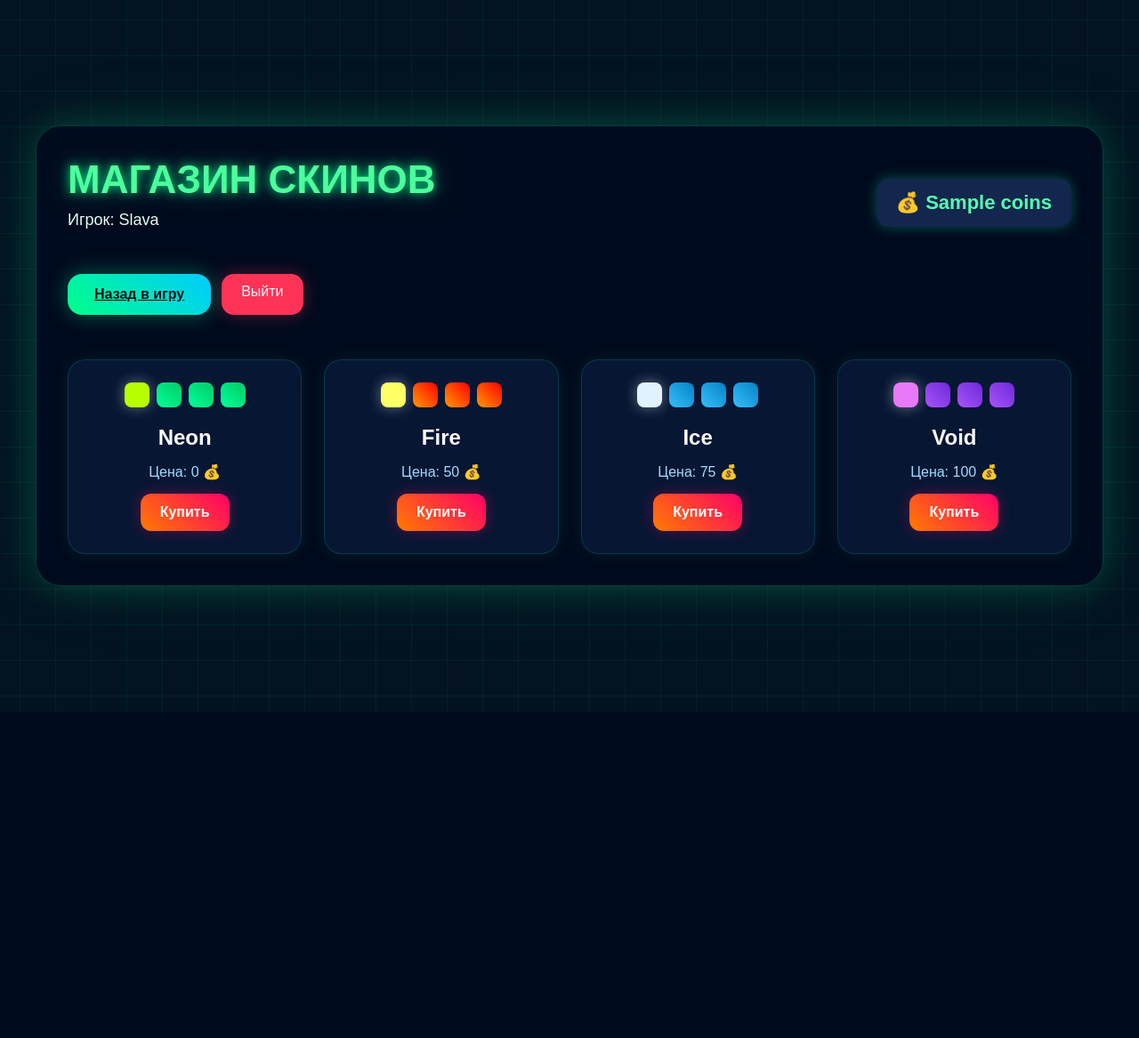
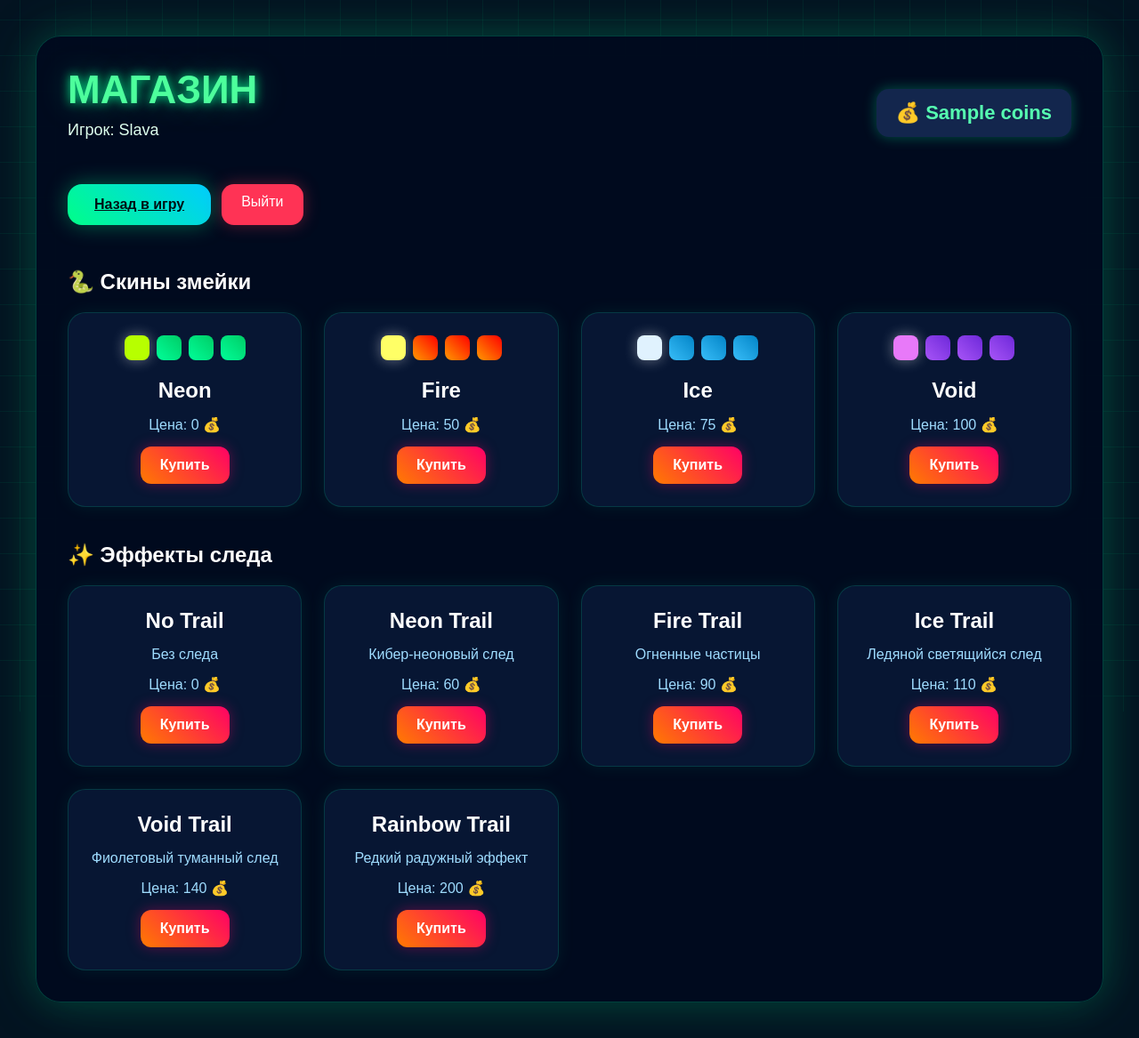
Before and after one commit to VycheslavPI/snake-game-diploma, a Flask app: page /shop in a window 1280 px wide. Shown: the whole page at 89% size. Before the commit the page ends 800 px from the top, so only its background shows below. Run offline with Flask 3, Linux system fonts and the light colour scheme; a user stored in the database is signed in; a database or web service that is not in the repository returns one stand-in record (values such as "Sample title"); some libraries are stand-ins or nearby versions.

Commit message:
add trail shop system

```diff
--- a/app.py
+++ b/app.py
@@ -8,6 +8,7 @@
 app.secret_key = "secret123"
 
 DATABASE_URL = os.environ.get("DATABASE_URL")
+
 
 SKINS = {
     "neon": {
@@ -41,6 +42,52 @@
 }
 
 
+TRAILS = {
+    "none": {
+        "name": "No Trail",
+        "price": 0,
+        "color1": "rgba(0,0,0,0)",
+        "color2": "rgba(0,0,0,0)",
+        "description": "Без следа"
+    },
+    "neon": {
+        "name": "Neon Trail",
+        "price": 60,
+        "color1": "#00ffcc",
+        "color2": "#00ccff",
+        "description": "Кибер-неоновый след"
+    },
+    "fire": {
+        "name": "Fire Trail",
+        "price": 90,
+        "color1": "#ff9900",
+        "color2": "#ff0033",
+        "description": "Огненные частицы"
+    },
+    "ice": {
+        "name": "Ice Trail",
+        "price": 110,
+        "color1": "#bae6fd",
+        "color2": "#38bdf8",
+        "description": "Ледяной светящийся след"
+    },
+    "void": {
+        "name": "Void Trail",
+        "price": 140,
+        "color1": "#c084fc",
+        "color2": "#7c3aed",
+        "description": "Фиолетовый туманный след"
+    },
+    "rainbow": {
+        "name": "Rainbow Trail",
+        "price": 200,
+        "color1": "#ff00cc",
+        "color2": "#00ffff",
+        "description": "Редкий радужный эффект"
+    }
+}
+
+
 def get_db_connection():
     return psycopg2.connect(
         DATABASE_URL,
@@ -61,9 +108,28 @@
             best_score INTEGER DEFAULT 0,
             coins INTEGER DEFAULT 0,
             selected_skin TEXT DEFAULT 'neon',
-            owned_skins TEXT DEFAULT 'neon'
+            owned_skins TEXT DEFAULT 'neon',
+            selected_trail TEXT DEFAULT 'none',
+            owned_trails TEXT DEFAULT 'none'
         )
     """)
+
+    extra_columns = {
+        "score": "INTEGER DEFAULT 0",
+        "best_score": "INTEGER DEFAULT 0",
+        "coins": "INTEGER DEFAULT 0",
+        "selected_skin": "TEXT DEFAULT 'neon'",
+        "owned_skins": "TEXT DEFAULT 'neon'",
+        "selected_trail": "TEXT DEFAULT 'none'",
+        "owned_trails": "TEXT DEFAULT 'none'"
+    }
+
+    for column_name, column_type in extra_columns.items():
+        try:
+            cursor.execute(f"ALTER TABLE users ADD COLUMN {column_name} {column_type}")
+            connection.commit()
+        except psycopg2.errors.DuplicateColumn:
+            connection.rollback()
 
     connection.commit()
     cursor.close()
@@ -115,8 +181,8 @@
         try:
             cursor.execute("""
                 INSERT INTO users
-                (username, password, score, best_score, coins, selected_skin, owned_skins)
-                VALUES (%s, %s, 0, 0, 0, 'neon', 'neon')
+                (username, password, score, best_score, coins, selected_skin, owned_skins, selected_trail, owned_trails)
+                VALUES (%s, %s, 0, 0, 0, 'neon', 'neon', 'none', 'none')
             """, (username, hashed_password))
 
             connection.commit()
@@ -146,7 +212,11 @@
     cursor = connection.cursor()
 
     cursor.execute(
-        "SELECT best_score, coins, selected_skin FROM users WHERE username = %s",
+        """
+        SELECT best_score, coins, selected_skin, selected_trail
+        FROM users
+        WHERE username = %s
+        """,
         (username,)
     )
 
@@ -171,6 +241,7 @@
     connection.close()
 
     skin_data = SKINS.get(user["selected_skin"], SKINS["neon"])
+    trail_data = TRAILS.get(user["selected_trail"], TRAILS["none"])
 
     return render_template(
         "game.html",
@@ -178,7 +249,8 @@
         best_score=user["best_score"],
         coins=user["coins"],
         leaders=leaders,
-        skin_data=skin_data
+        skin_data=skin_data,
+        trail_data=trail_data
     )
 
 
@@ -239,7 +311,11 @@
     cursor = connection.cursor()
 
     cursor.execute(
-        "SELECT coins, selected_skin, owned_skins FROM users WHERE username = %s",
+        """
+        SELECT coins, selected_skin, owned_skins, selected_trail, owned_trails
+        FROM users
+        WHERE username = %s
+        """,
         (username,)
     )
 
@@ -252,14 +328,18 @@
         return redirect("/")
 
     owned_skins = user["owned_skins"].split(",")
+    owned_trails = user["owned_trails"].split(",")
 
     return render_template(
         "shop.html",
         username=username,
         coins=user["coins"],
         skins=SKINS,
+        trails=TRAILS,
         selected_skin=user["selected_skin"],
-        owned_skins=owned_skins
+        owned_skins=owned_skins,
+        selected_trail=user["selected_trail"],
+        owned_trails=owned_trails
     )
 
 
@@ -356,6 +436,99 @@
     return redirect("/shop")
 
 
+@app.route("/buy_trail/<trail_id>")
+def buy_trail(trail_id):
+    if "user" not in session:
+        return redirect("/")
+
+    if trail_id not in TRAILS:
+        return redirect("/shop")
+
+    username = session["user"]
+
+    connection = get_db_connection()
+    cursor = connection.cursor()
+
+    cursor.execute(
+        "SELECT coins, owned_trails FROM users WHERE username = %s",
+        (username,)
+    )
+
+    user = cursor.fetchone()
+
+    if not user:
+        cursor.close()
+        connection.close()
+        return redirect("/shop")
+
+    coins = user["coins"]
+    owned_trails = user["owned_trails"].split(",")
+
+    if trail_id in owned_trails:
+        cursor.close()
+        connection.close()
+        return redirect("/shop")
+
+    price = TRAILS[trail_id]["price"]
+
+    if coins >= price:
+        coins -= price
+        owned_trails.append(trail_id)
+
+        cursor.execute("""
+            UPDATE users
+            SET coins = %s, owned_trails = %s
+            WHERE username = %s
+        """, (coins, ",".join(owned_trails), username))
+
+        connection.commit()
+
+    cursor.close()
+    connection.close()
+
+    return redirect("/shop")
+
+
+@app.route("/select_trail/<trail_id>")
+def select_trail(trail_id):
+    if "user" not in session:
+        return redirect("/")
+
+    if trail_id not in TRAILS:
+        return redirect("/shop")
+
+    username = session["user"]
+
+    connection = get_db_connection()
+    cursor = connection.cursor()
+
+    cursor.execute(
+        "SELECT owned_trails FROM users WHERE username = %s",
+        (username,)
+    )
+
+    user = cursor.fetchone()
+
+    if not user:
+        cursor.close()
+        connection.close()
+        return redirect("/shop")
+
+    owned_trails = user["owned_trails"].split(",")
+
+    if trail_id in owned_trails:
+        cursor.execute(
+            "UPDATE users SET selected_trail = %s WHERE username = %s",
+            (trail_id, username)
+        )
+        connection.commit()
+
+    cursor.close()
+    connection.close()
+
+    return redirect("/shop")
+
+
 @app.route("/logout")
 def logout():
     session.pop("user", None)
--- a/templates/shop.html
+++ b/templates/shop.html
@@ -15,7 +15,7 @@
 
         <div class="shop-header">
             <div>
-                <h1 class="title">МАГАЗИН СКИНОВ</h1>
+                <h1 class="title">МАГАЗИН</h1>
                 <p class="welcome">Игрок: {{ username }}</p>
             </div>
 
@@ -28,6 +28,8 @@
             <a href="/game" class="play-btn">Назад в игру</a>
             <a href="/logout" class="logout-btn">Выйти</a>
         </div>
+
+        <h2 style="margin-bottom:20px;">🐍 Скины змейки</h2>
 
         <div class="skins-grid">
             {% for skin_id, skin in skins.items() %}
@@ -58,6 +60,40 @@
             {% endfor %}
         </div>
 
+        <h2 style="margin:40px 0 20px;">✨ Эффекты следа</h2>
+
+        <div class="skins-grid">
+            {% for trail_id, trail in trails.items() %}
+            <div class="skin-card">
+
+                <div class="trail-preview">
+                    <div class="trail-dot" data-color1="{{ trail.color1 }}" data-color2="{{ trail.color2 }}"></div>
+                    <div class="trail-line" data-color1="{{ trail.color1 }}" data-color2="{{ trail.color2 }}"></div>
+                    <div class="trail-dot small" data-color1="{{ trail.color1 }}" data-color2="{{ trail.color2 }}"></div>
+                </div>
+
+                <h2>{{ trail.name }}</h2>
+
+                <p class="skin-price">
+                    {{ trail.description }}
+                </p>
+
+                <p class="skin-price">
+                    Цена: {{ trail.price }} 💰
+                </p>
+
+                {% if trail_id == selected_trail %}
+                    <button class="selected-btn">Выбран</button>
+                {% elif trail_id in owned_trails %}
+                    <a href="/select_trail/{{ trail_id }}" class="play-btn">Выбрать</a>
+                {% else %}
+                    <a href="/buy_trail/{{ trail_id }}" class="buy-btn">Купить</a>
+                {% endif %}
+
+            </div>
+            {% endfor %}
+        </div>
+
     </div>
 </div>
 
@@ -69,6 +105,16 @@
 document.querySelectorAll(".preview-body").forEach(body => {
     body.style.background = `linear-gradient(45deg, ${body.dataset.color1}, ${body.dataset.color2})`;
 });
+
+document.querySelectorAll(".trail-dot").forEach(dot => {
+    dot.style.background = `linear-gradient(45deg, ${dot.dataset.color1}, ${dot.dataset.color2})`;
+    dot.style.boxShadow = `0 0 18px ${dot.dataset.color1}`;
+});
+
+document.querySelectorAll(".trail-line").forEach(line => {
+    line.style.background = `linear-gradient(90deg, ${line.dataset.color1}, ${line.dataset.color2})`;
+    line.style.boxShadow = `0 0 18px ${line.dataset.color1}`;
+});
 </script>
 
 </body>
```
Also changed, not shown: templates/game.html (+72 -38 lines).
